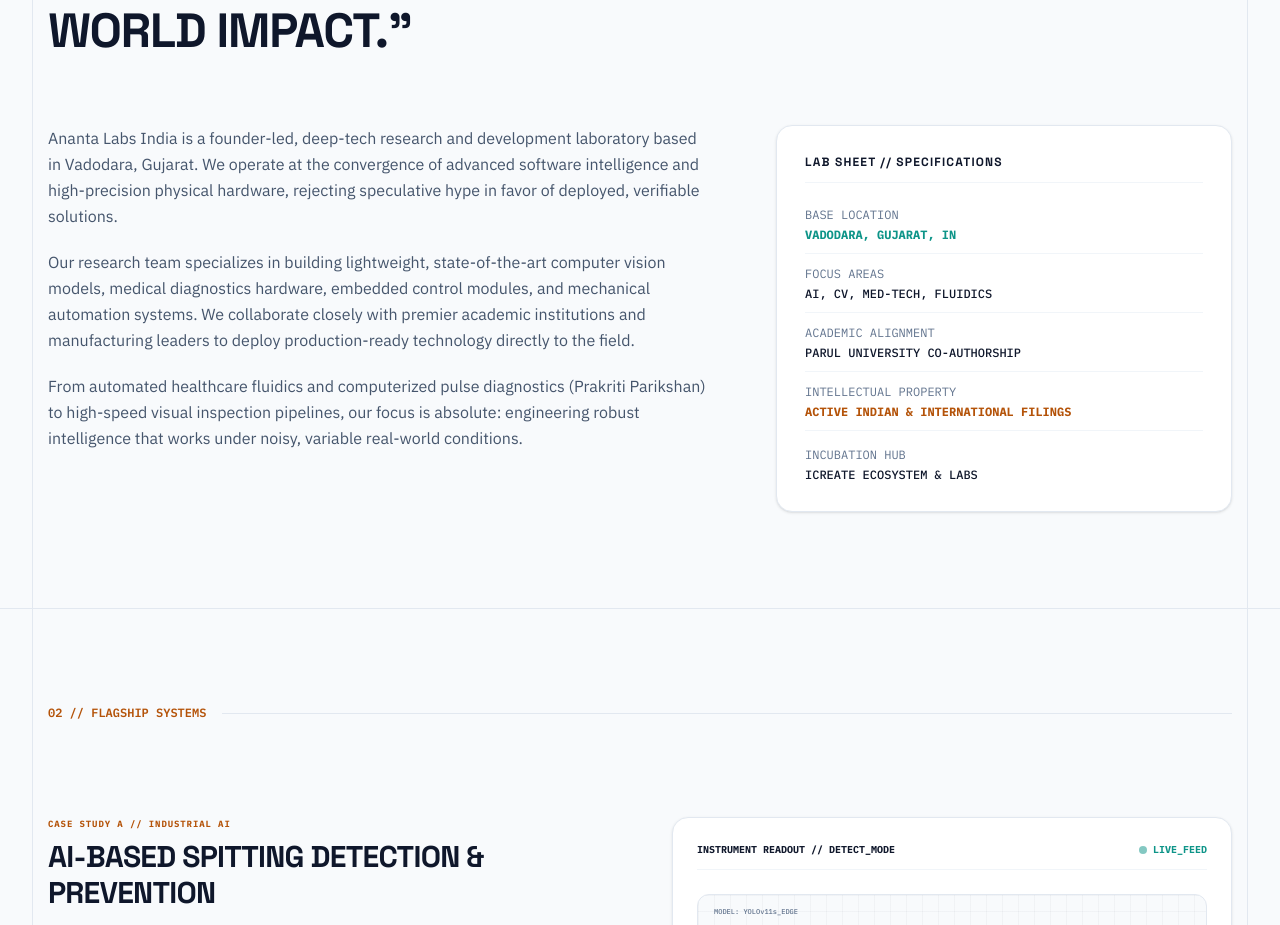
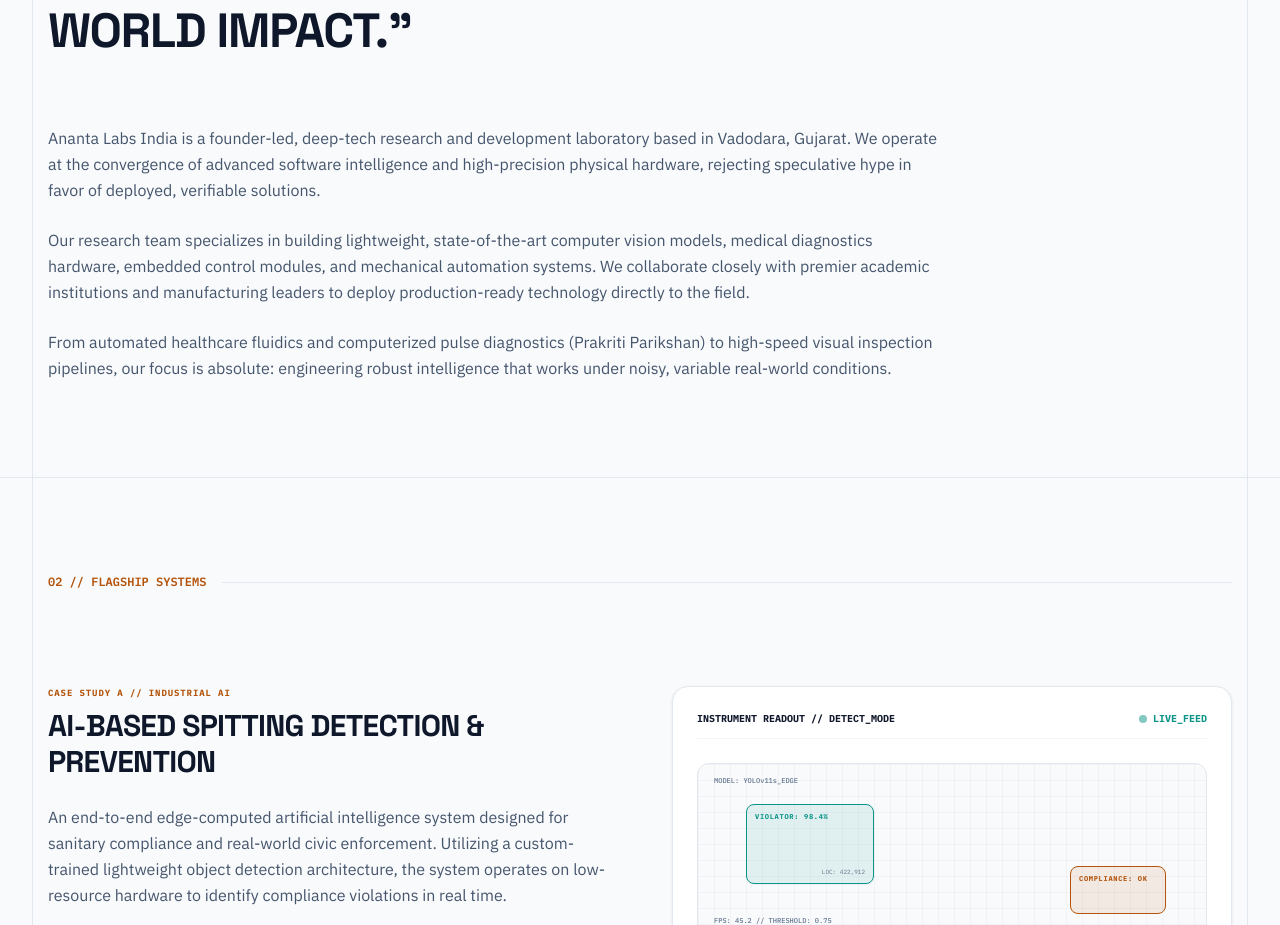
Before and after one commit to Jaydev007-ui/anantalabsindia, a Next.js app: page / in a window 1280 px wide. Shown: the part 1140-2065 px from the top of the page. Built offline with nearby package versions, Linux system fonts and the light colour scheme; no server answers; the database is empty.

Commit message:
feat: remove Lab Sheet specifications card from manifesto section

```diff
--- a/src/components/sections/Manifesto.tsx
+++ b/src/components/sections/Manifesto.tsx
@@ -64,10 +64,8 @@
           </blockquote>
         </div>
 
-        {/* Two-Column Details */}
-        <div className="grid grid-cols-1 lg:grid-cols-12 gap-8 lg:gap-16 items-start">
-          {/* Left: Philosophy Narrative */}
-          <div className="lg:col-span-7 space-y-4 sm:space-y-5 font-sans text-slate-600 leading-relaxed text-sm sm:text-base">
+        {/* Philosophy Narrative */}
+        <div className="max-w-4xl space-y-4 sm:space-y-6 font-sans text-slate-600 leading-relaxed text-sm sm:text-base">
           <p>
             {manifestoData?.p1 ||
               "Ananta Labs India is a founder-led, deep-tech research and development laboratory based in Vadodara, Gujarat. We operate at the convergence of advanced software intelligence and high-precision physical hardware, rejecting speculative hype in favor of deployed, verifiable solutions."}
@@ -82,39 +80,6 @@
           </p>
         </div>
 
-          {/* Right: Technical Fact Sheet */}
-          <div className="lg:col-span-5 w-full">
-            <div className="border border-slate-200 bg-white p-5 sm:p-7 space-y-5 sm:space-y-6 rounded-2xl shadow-sm">
-              <h3 className="font-display text-xs uppercase tracking-widest text-slate-900 font-bold border-b border-slate-100 pb-3">
-                LAB SHEET // SPECIFICATIONS
-              </h3>
-
-              <dl className="space-y-3 font-mono text-[11px] sm:text-xs">
-                <div className="flex flex-col xs:flex-row xs:justify-between border-b border-slate-100 pb-2.5 gap-1">
-                  <dt className="text-slate-500">BASE LOCATION</dt>
-                  <dd className="text-[#0D9488] xs:text-right font-bold">VADODARA, GUJARAT, IN</dd>
-                </div>
-                <div className="flex flex-col xs:flex-row xs:justify-between border-b border-slate-100 pb-2.5 gap-1">
-                  <dt className="text-slate-500">FOCUS AREAS</dt>
-                  <dd className="text-slate-900 xs:text-right font-medium max-w-[240px]">AI, CV, MED-TECH, FLUIDICS</dd>
-                </div>
-                <div className="flex flex-col xs:flex-row xs:justify-between border-b border-slate-100 pb-2.5 gap-1">
-                  <dt className="text-slate-500">ACADEMIC ALIGNMENT</dt>
-                  <dd className="text-slate-900 xs:text-right font-medium">PARUL UNIVERSITY CO-AUTHORSHIP</dd>
-                </div>
-                <div className="flex flex-col xs:flex-row xs:justify-between border-b border-slate-100 pb-2.5 gap-1">
-                  <dt className="text-slate-500">INTELLECTUAL PROPERTY</dt>
-                  <dd className="text-[#B45309] xs:text-right font-bold">ACTIVE INDIAN & INTERNATIONAL FILINGS</dd>
-                </div>
-                <div className="flex flex-col xs:flex-row xs:justify-between pt-1 gap-1">
-                  <dt className="text-slate-500">INCUBATION HUB</dt>
-                  <dd className="text-slate-900 xs:text-right font-medium">ICREATE ECOSYSTEM & LABS</dd>
-                </div>
-              </dl>
-            </div>
-          </div>
-        </div>
-
       </div>
     </section>
   );
```
Lines whose indentation alone changed are shown as unchanged.
